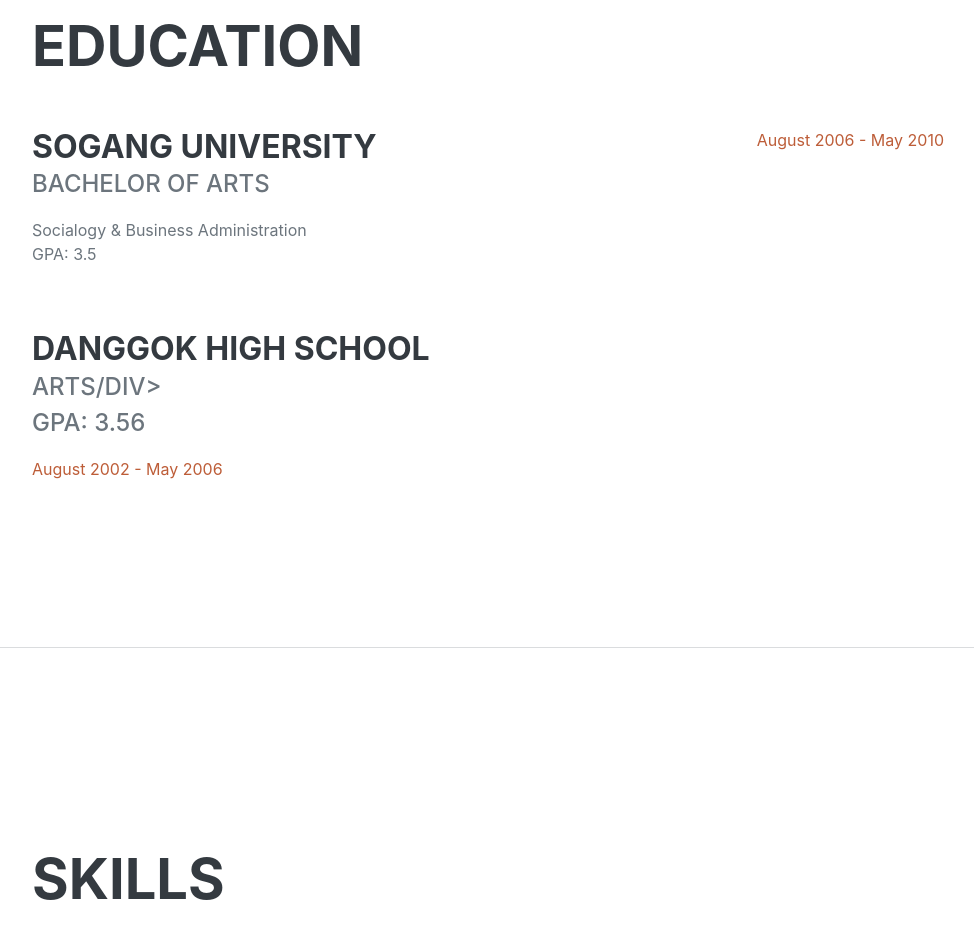
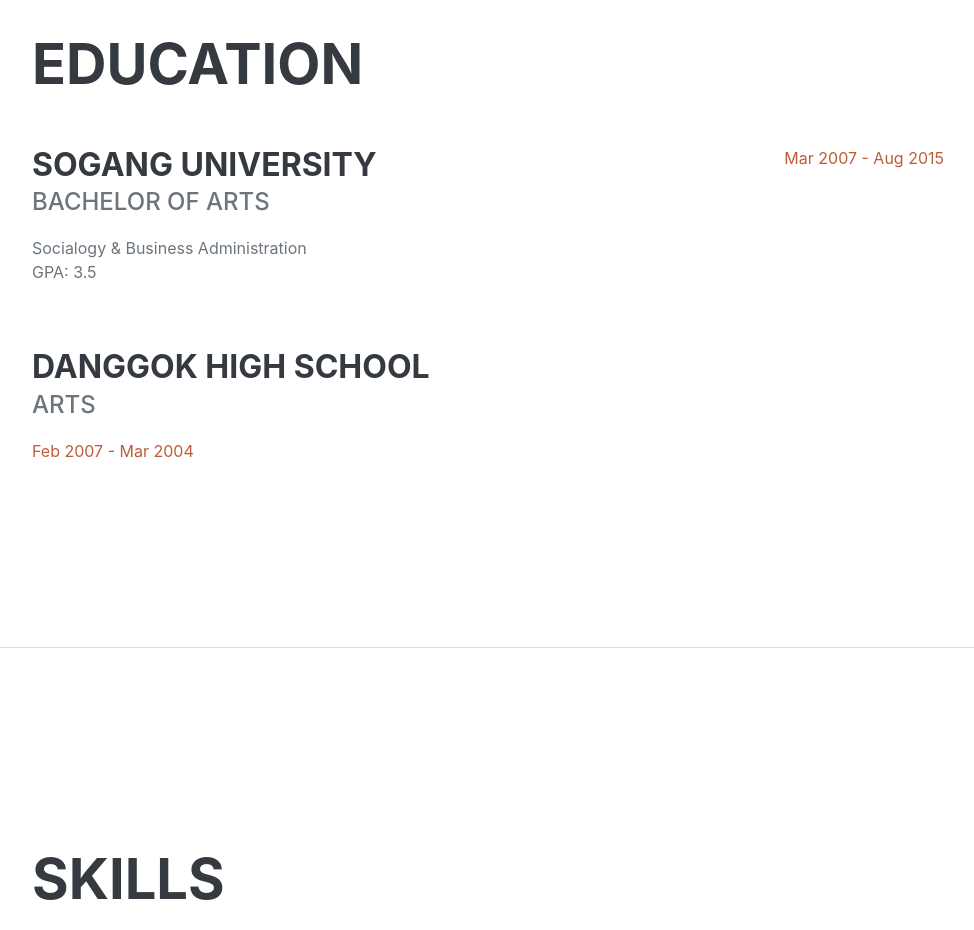
Before and after one commit to jangho88/jangho88.github.io, a plain HTML site: page index.html in a window 1280 px wide. Shown: the part 2160-3090 px from the top of the page, without its empty margins (288-1262 px from the left). Drawn offline with nearby package versions, Linux system fonts and the light colour scheme; a web font is replaced by a local one.

Commit message:
edu update

```diff
--- a/index.html
+++ b/index.html
@@ -106,15 +106,13 @@
                             <div>Socialogy & Business Administration</div>
                             <p>GPA: 3.5</p>
                         </div>
-                        <div class="flex-shrink-0"><span class="text-primary">August 2006 - May 2010</span></div>
+                        <div class="flex-shrink-0"><span class="text-primary">Mar 2007 - Aug 2015</span></div>
                     </div>
                     <div class="d-flex flex-column flex-md-row justify-content-between">
                         <div class="flex-grow-1">
                             <h3 class="mb-0">Danggok High School</h3>
-                            <div class="subheading mb-3">Arts/div>
-                            <p>GPA: 3.56</p>
-                        </div>
-                        <div class="flex-shrink-0"><span class="text-primary">August 2002 - May 2006</span></div>
+                            <div class="subheading mb-3">Arts</div>
+                        <div class="flex-shrink-0"><span class="text-primary">Feb 2007 - Mar 2004</span></div>
                     </div>
                 </div>
             </section>
```
